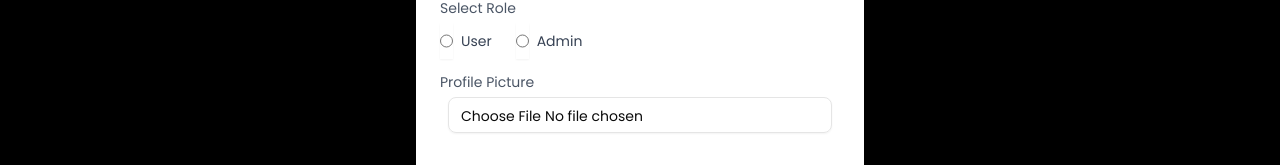
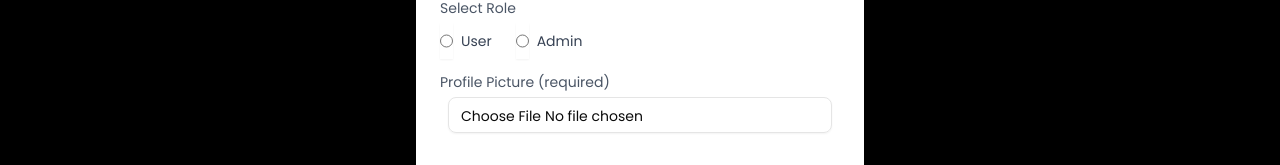
Before and after one commit to patanjalisharma/JobNest, a React (Vite) app in the folder frontend/: page /signup in a window 1280 px wide. Shown: the part 478-643 px from the top of the page. Built offline with nearby package versions, Linux system fonts and the light colour scheme.

Commit message:
improved labels

```diff
--- a/frontend/src/components/auth/SignUp.jsx
+++ b/frontend/src/components/auth/SignUp.jsx
@@ -124,7 +124,7 @@ const SignUp = () => {
 
           {/* Profile Upload */}
           <div className="mb-4">
-            <Label className="text-gray-600">Profile Picture</Label>
+            <Label className="text-gray-600">Profile Picture (required)</Label>
             <div className="relative flex items-center justify-center  rounded-md p-2">
               <Input accept="image/*" type="file" className="cursor-pointer w-full" onChange={changeFileHandler}/>
             </div>
```
